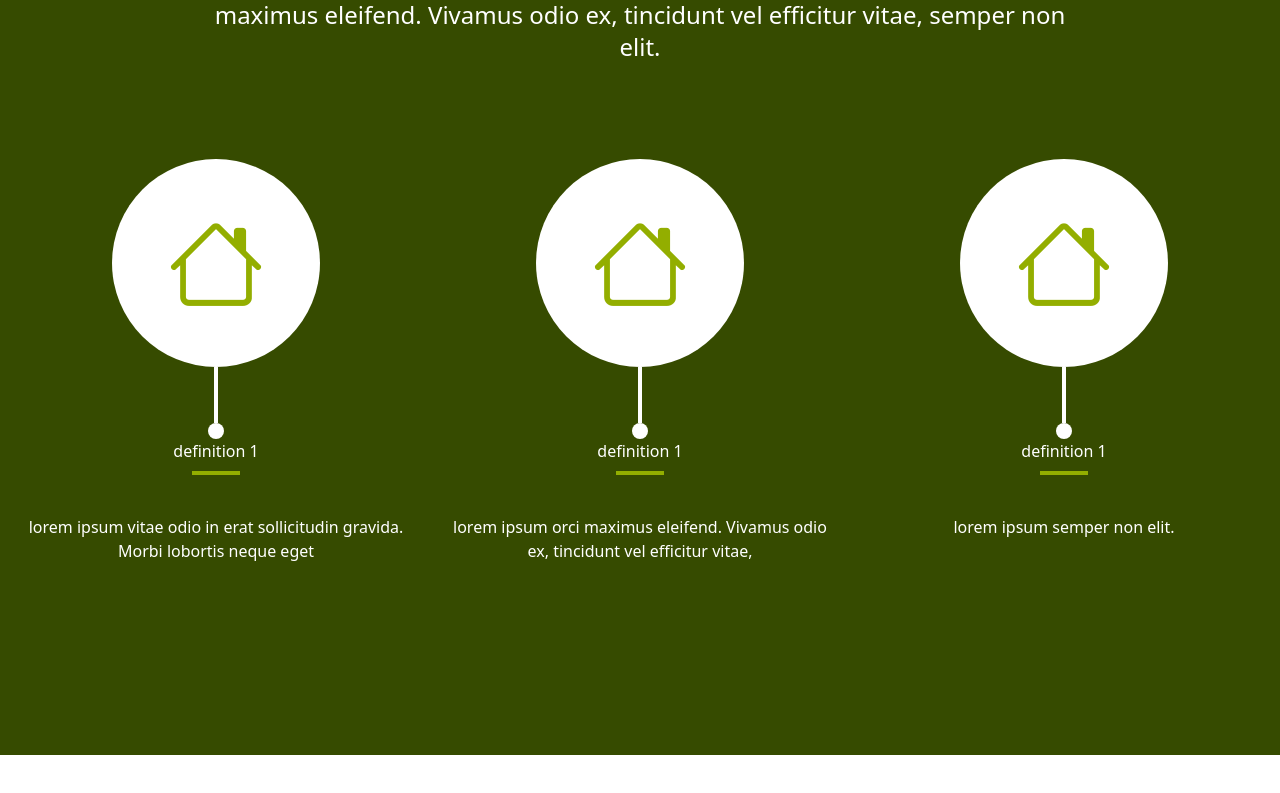
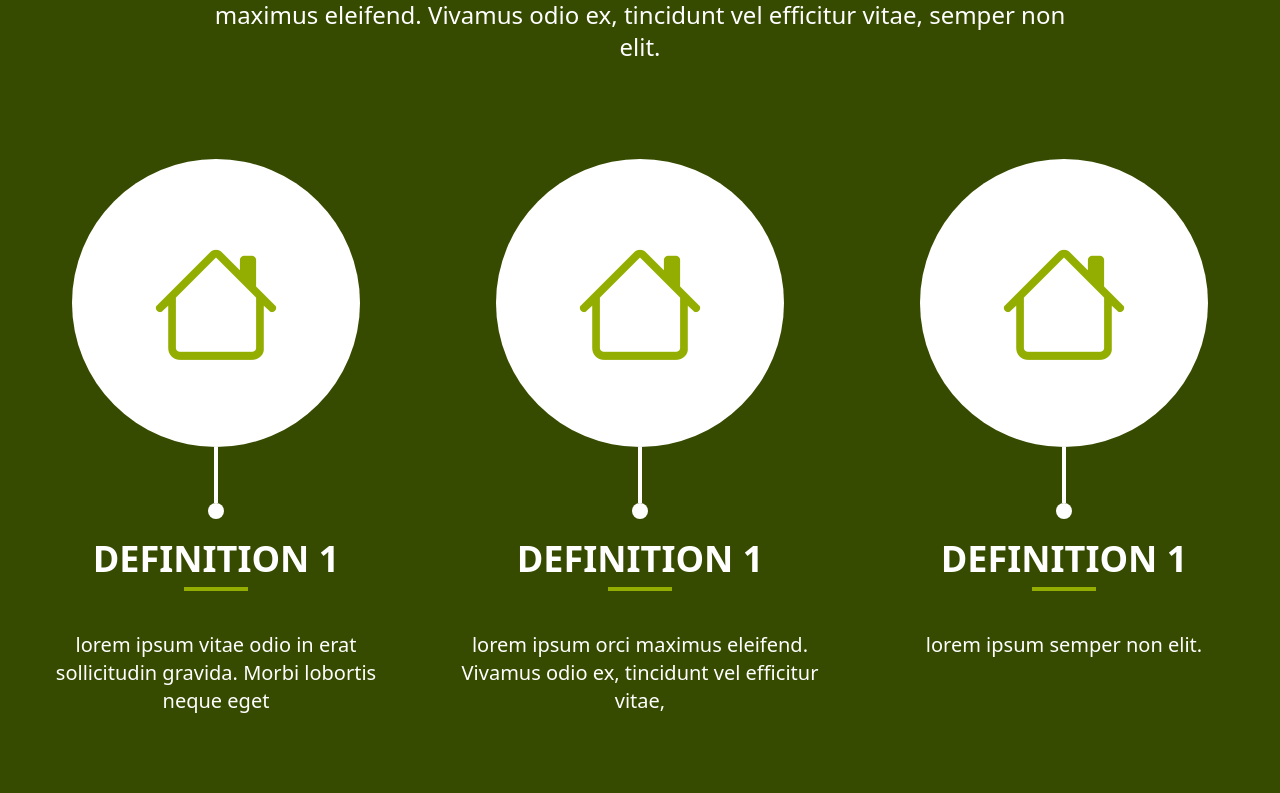
Before and after one commit to DenisWithOneN/desa-isolation, a Vue app: page / in a window 1280 px wide. Shown: the part 2519-3312 px from the top of the page. Before the commit the page ends 3274 px from the top, so only its background shows below. Built offline with nearby package versions, Linux system fonts and the light colour scheme.

Commit message:
updated section design

```diff
--- a/src/components/homepage/Definition.vue
+++ b/src/components/homepage/Definition.vue
@@ -8,20 +8,28 @@ const props = defineProps({
   <div class="flex flex-col items-center">
     <span class="flex flex-col items-center">
       <div
-        class="bg-white w-52 h-52 rounded-full flex justify-center items-center"
+        class="bg-white w-52 h-52 md:w-40 md:h-40 lg:w-52 lg:h-52 xl:w-72 xl:h-72 rounded-full flex justify-center items-center"
       >
-        <i class="text-desalime bi bi-house text-8xl"></i>
+        <i
+          class="text-desalime bi bi-house text-8xl md:text-7xl lg:text-8xl xl:text-9xl"
+        ></i>
       </div>
       <div class="bg-white w-1 h-14"></div>
       <div class="bg-white w-4 h-4 rounded-full"></div>
     </span>
 
-    <span class="flex flex-col items-center gap-2">
-      <p class="text-white">{{ definition }}</p>
-      <div class="bg-desalime w-12 h-1"></div>
+    <span class="flex flex-col items-center gap-2 mt-5">
+      <p
+        class="text-white text-2xl font-semibold uppercase lg:text-3xl xl:text-4xl"
+      >
+        {{ definition }}
+      </p>
+      <div class="bg-desalime w-12 h-1 xl:w-16"></div>
     </span>
 
-    <p class="text-white text-center w-52 mt-10 lg:w-72 xl:w-96">
+    <p
+      class="text-white text-sm md:text-md lg:text-lg xl:text-xl text-center w-52 mt-10 lg:w-72 xl:w-96"
+    >
       {{ text }}
     </p>
   </div>
```
